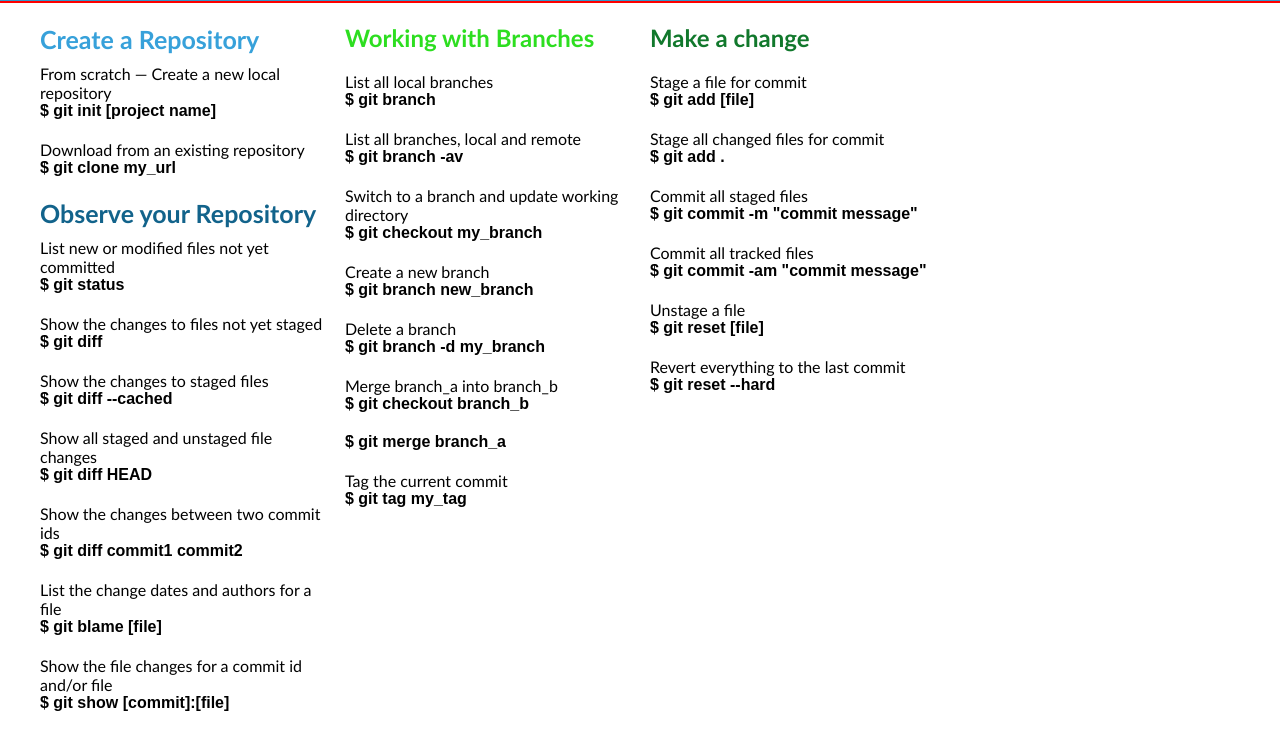
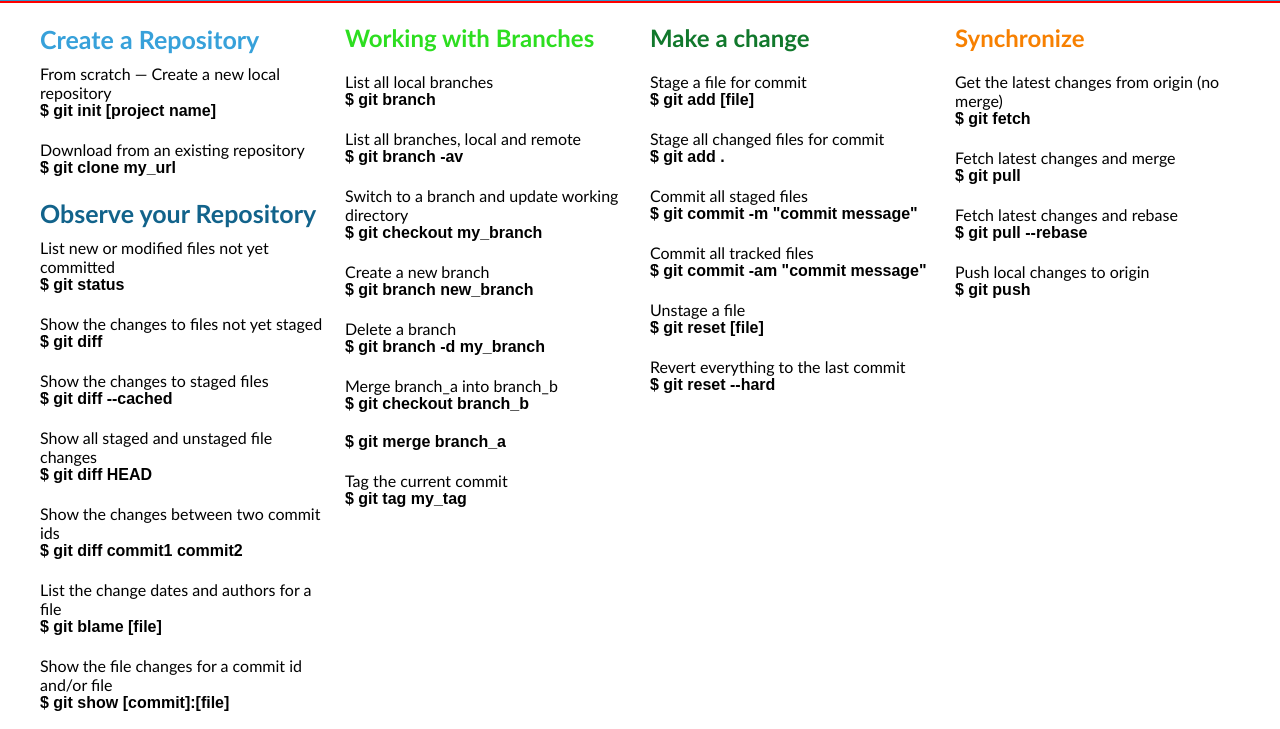
Before and after one commit to anako-dev/lb12, a plain HTML site: page git_commands.html in a window 1280 px wide. Shown: the part 51-780 px from the top of the page. Drawn offline with Linux system fonts and the light colour scheme.

Commit message:
Синхронізація

```diff
--- a/git_commands.html
+++ b/git_commands.html
@@ -105,6 +105,21 @@
         <p class="t1">Revert everything to the last commit</p>
         <p class="t2">$ git reset --hard</p>
     </div>
+    <div>
+        <h2 class="c5">Synchronize</h2>
+
+        <p class="t1">Get the latest changes from origin (no merge)</p>
+        <p class="t2">$ git fetch</p>
+
+        <p class="t1">Fetch latest changes and merge</p>
+        <p class="t2">$ git pull</p>
+
+        <p class="t1">Fetch latest changes and rebase</p>
+        <p class="t2">$ git pull --rebase</p>
+
+        <p class="t1">Push local changes to origin</p>
+        <p class="t2">$ git push</p>
+    </div>
 
 </div>
 
```
